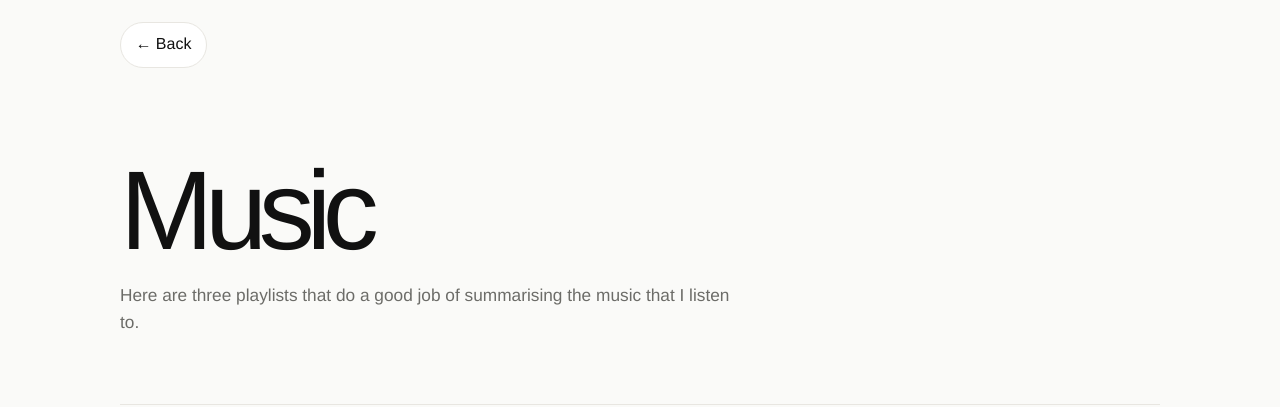
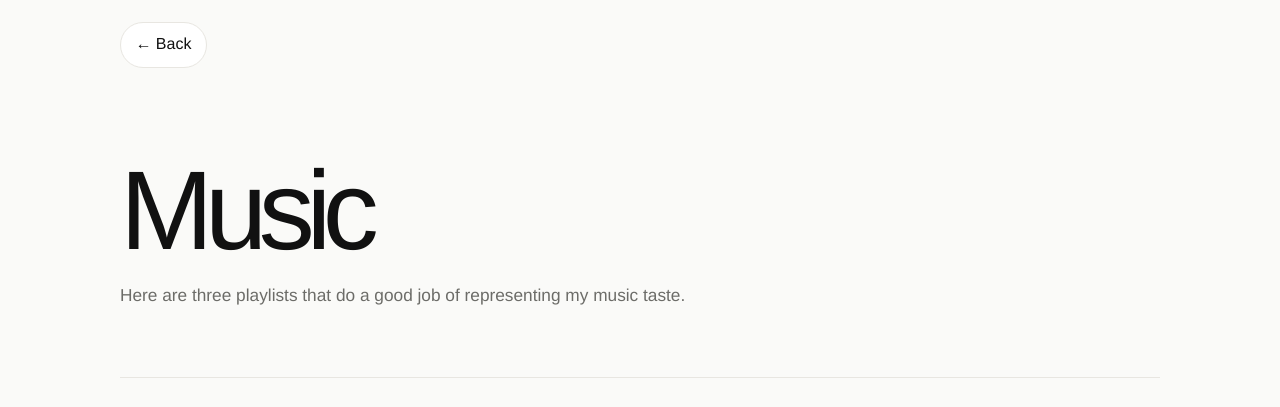
Before and after one commit to Aryanagarwala/personal-website, a plain HTML site: page music.html in a window 1280 px wide. Shown: the top 407 px of the page. Drawn offline with Linux system fonts and the light colour scheme.

Commit message:
Update music.html

```diff
--- a/music.html
+++ b/music.html
@@ -65,7 +65,7 @@
 
     <main>
       <h1>Music</h1>
-      <p class="intro">Here are three playlists that do a good job of summarising the music that I listen to.</p>
+      <p class="intro">Here are three playlists that do a good job of representing my music taste.</p>
 
       <section class="playlist">
         <div class="playlist-head">
```
